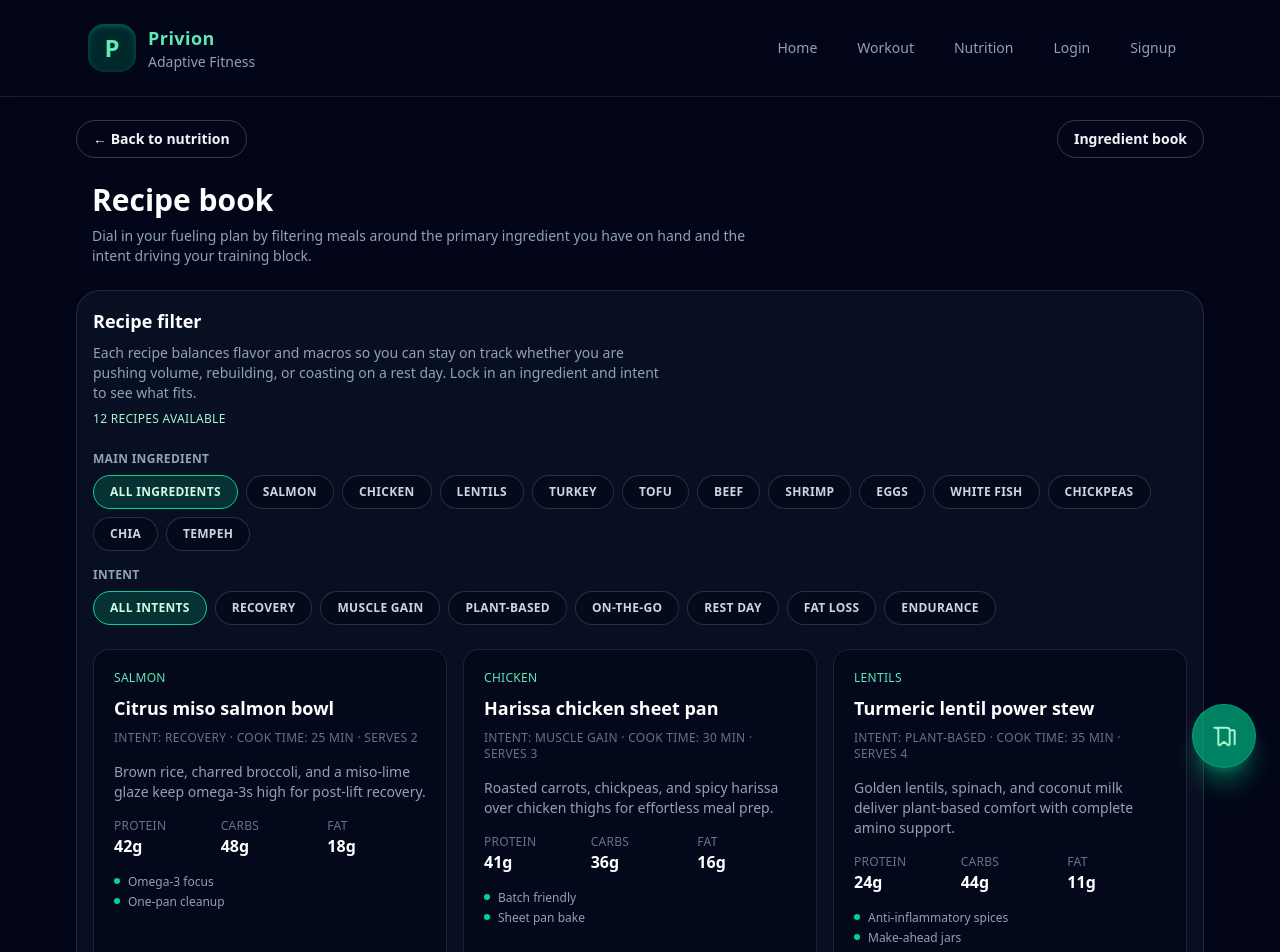
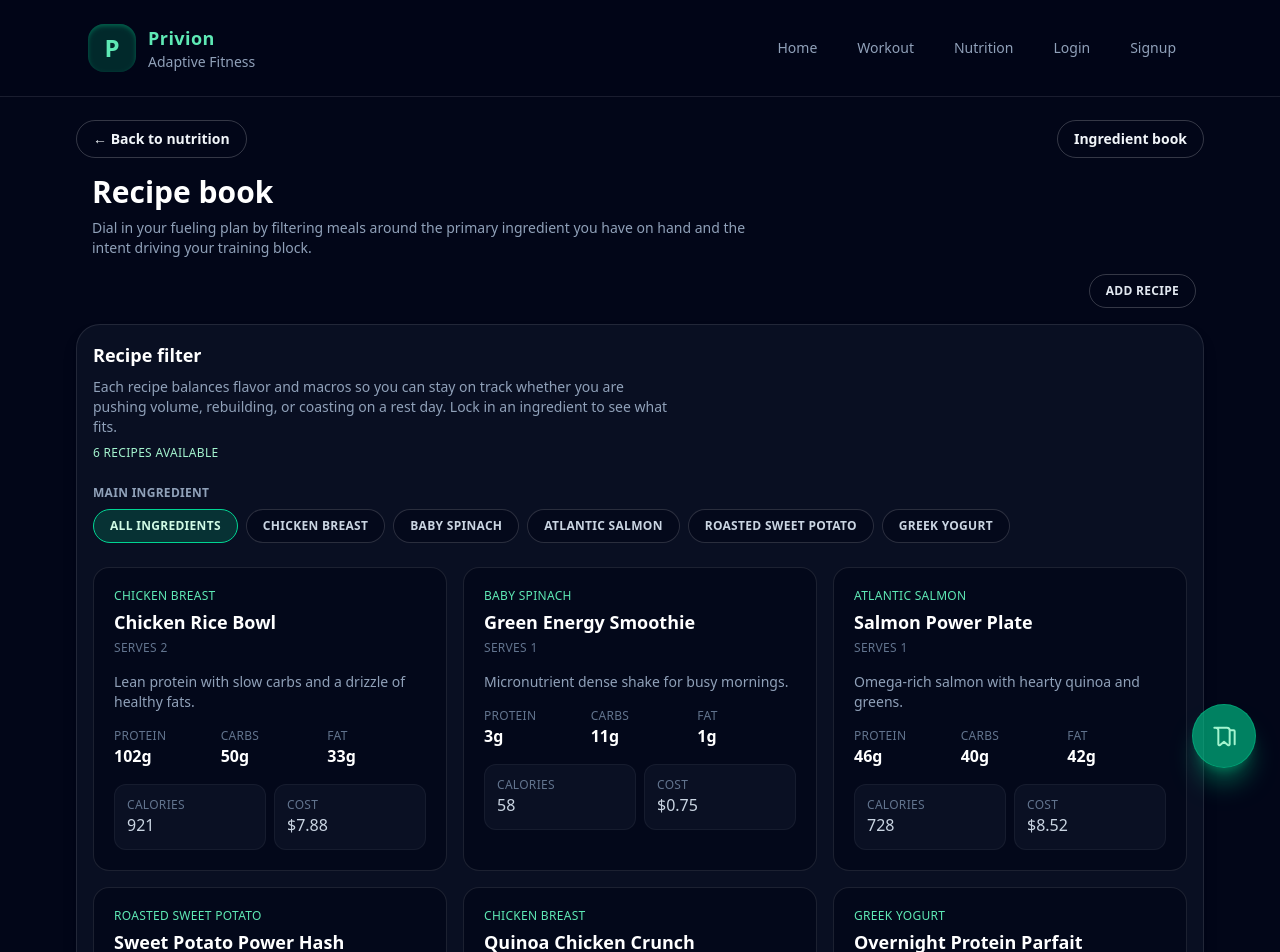
Before and after one commit to triek/privion, a Vue app: page /recipes in a window 1280 px wide. Shown: the top 952 px of the page. Built offline with nearby package versions, Linux system fonts and the light colour scheme.

Commit message:
feature to add new recipe

```diff
--- a/src/views/RecipeBookView.vue
+++ b/src/views/RecipeBookView.vue
@@ -1,5 +1,5 @@
 <template>
-  <div class="space-y-6">
+  <div class="space-y-4">
     <!-- Navigation buttons -->
     <div class="flex justify-between items-center">
       <RouterLink
@@ -25,18 +25,144 @@
       </p>
     </header>
 
+    <div class="flex justify-end px-2">
+      <button
+        type="button"
+        class="rounded-full border border-white/20 px-4 py-2 text-xs font-semibold uppercase tracking-wide text-slate-200 transition hover:-translate-y-0.5 hover:border-emerald-300/70 hover:text-emerald-100"
+        @click="openNewRecipeForm"
+      >
+        Add recipe
+      </button>
+    </div>
+
+    <section
+      v-if="showNewRecipeForm"
+      class="space-y-4 rounded-3xl border border-white/10 bg-slate-900/60 p-4 shadow-lg shadow-slate-950/30"
+    >
+      <div class="flex flex-wrap items-center justify-between gap-3">
+        <div class="space-y-1">
+          <p class="text-xs font-semibold uppercase tracking-wide text-emerald-200">Create a recipe</p>
+          <h2 class="text-lg font-semibold text-white">Add a new recipe from your ingredient list</h2>
+        </div>
+      </div>
+
+      <form class="space-y-4" @submit.prevent="saveRecipe">
+        <div class="grid gap-4 md:grid-cols-[2fr,1fr]">
+          <label class="flex flex-col gap-2 text-xs font-semibold uppercase tracking-wide text-slate-400">
+            Recipe name
+            <input
+              v-model="newRecipe.name"
+              class="rounded-xl border border-white/10 bg-slate-900/70 px-3 py-2 text-sm text-white focus:border-emerald-400 focus:outline-none focus-visible:ring-2 focus-visible:ring-emerald-400/50"
+              type="text"
+              required
+            />
+          </label>
+          <label class="flex flex-col gap-2 text-xs font-semibold uppercase tracking-wide text-slate-400">
+            Servings
+            <input
+              v-model.number="newRecipe.servings"
+              class="rounded-xl border border-white/10 bg-slate-900/70 px-3 py-2 text-sm text-white focus:border-emerald-400 focus:outline-none focus-visible:ring-2 focus-visible:ring-emerald-400/50"
+              min="1"
+              type="number"
+            />
+          </label>
+        </div>
+
+        <label class="flex flex-col gap-2 text-xs font-semibold uppercase tracking-wide text-slate-400">
+          Summary (optional)
+          <textarea
+            v-model="newRecipe.summary"
+            class="min-h-[80px] rounded-xl border border-white/10 bg-slate-900/70 px-3 py-2 text-sm text-white focus:border-emerald-400 focus:outline-none focus-visible:ring-2 focus-visible:ring-emerald-400/50"
+            placeholder="What makes this recipe special?"
+          />
+        </label>
+
+        <div class="space-y-3">
+          <div class="flex flex-wrap items-center justify-between gap-3">
+            <div>
+              <h3 class="text-sm font-semibold text-white">Ingredients</h3>
+              <p class="text-xs text-slate-400">Select items from your ingredient book and set quantities.</p>
+            </div>
+            <label class="flex flex-col gap-1 text-[11px] font-semibold uppercase tracking-wide text-slate-400">
+              <span class="mx-1">Choose ingredient</span>
+              <select
+                v-model="selectedIngredientOption"
+                class="min-w-[240px] rounded-full border border-white/10 bg-slate-900/70 px-4 py-2 text-sm text-white focus:border-emerald-400 focus:outline-none focus-visible:ring-2 focus-visible:ring-emerald-400/50"
+                @change="addSelectedIngredient"
+              >
+                <option disabled value="">Add an ingredient</option>
+                <option v-for="option in ingredientOptions" :key="option.id" :value="option.id">{{ option.name }}</option>
+              </select>
+            </label>
+          </div>
+
+          <div
+            class="grid gap-3 rounded-2xl border-2 border-dashed border-white/15 bg-slate-950/60 p-3"
+            :class="newRecipe.ingredients.length ? 'border-emerald-400/40 bg-emerald-500/5' : ''"
+          >
+            <p
+              v-if="!newRecipe.ingredients.length"
+              class="text-center text-xs uppercase tracking-wide text-slate-500"
+            >
+              Add ingredients from the dropdown above.
+            </p>
+            <article
+              v-for="(ingredient, index) in newRecipe.ingredients"
+              :key="index"
+              class="grid items-center gap-3 rounded-2xl border border-white/10 bg-slate-950/80 p-4 md:grid-cols-[1fr,160px,auto]"
+            >
+              <p class="text-sm font-semibold text-white">{{ ingredientName(ingredient.ingredientId) }}</p>
+
+              <label class="flex flex-col gap-1 text-[11px] font-semibold uppercase tracking-wide text-slate-400">
+                <span class="mx-1">Quantity ({{ ingredientUnitLabel(ingredient.ingredientId) }})</span>
+                <input
+                  v-model.number="ingredient.quantity"
+                  class="rounded-xl border border-white/10 bg-slate-900/70 px-3 py-2 text-sm text-white focus:border-emerald-400 focus:outline-none focus-visible:ring-2 focus-visible:ring-emerald-400/50"
+                  min="0"
+                  type="number"
+                />
+              </label>
+
+              <button
+                type="button"
+                class="text-[11px] uppercase tracking-wide text-rose-300 transition hover:text-rose-200"
+                @click="removeIngredientRow(index)"
+              >
+                Delete
+              </button>
+            </article>
+          </div>
+        </div>
+
+        <div class="flex flex-wrap justify-between items-center gap-3">
+          <button
+            type="button"
+            class="rounded-full border border-white/20 px-4 py-2 text-xs font-semibold uppercase tracking-wide text-slate-200 transition hover:-translate-y-0.5 hover:border-rose-300/70 hover:text-rose-100"
+            @click="closeNewRecipeForm"
+          >
+            Cancel
+          </button>
+          <button
+            type="submit"
+            class="rounded-full border border-emerald-400/60 bg-emerald-500/10 px-5 py-2 text-xs font-semibold uppercase tracking-wide text-emerald-200 transition hover:-translate-y-0.5 hover:border-emerald-300/70"
+          >
+            Save recipe
+          </button>
+        </div>
+      </form>
+    </section>
+
     <section class="space-y-6 rounded-3xl border border-white/10 bg-slate-900/60 p-4 shadow-lg shadow-slate-950/30">
       <div class="flex flex-wrap items-start justify-between gap-6">
         <div class="space-y-2">
           <h2 class="text-lg font-semibold text-white">Recipe filter</h2>
           <p class="max-w-xl text-sm text-slate-400">
             Each recipe balances flavor and macros so you can stay on track whether you are pushing volume, rebuilding, or
-            coasting on a rest day. Lock in an ingredient and intent to see what fits.
+            coasting on a rest day. Lock in an ingredient to see what fits.
           </p>
           <p class="text-xs uppercase tracking-wide text-emerald-200">{{ filteredRecipes.length }} recipes available</p>
         </div>
-        <div class="w-full space-y-4 justify-end">
-          <!-- Main ingredient -->
+        <div class="flex flex-col items-end gap-3 sm:flex-row sm:items-center">
           <div class="space-y-2 sm:w-1/2 lg:w-auto">
             <h3 class="text-xs font-semibold uppercase tracking-wide text-slate-400">Main ingredient</h3>
             <div class="flex flex-wrap gap-2">
@@ -56,62 +182,45 @@
               </button>
             </div>
           </div>
-
-          <!-- Intent -->
-          <div class="space-y-2 sm:w-1/2 lg:w-auto">
-            <h3 class="text-xs font-semibold uppercase tracking-wide text-slate-400">Intent</h3>
-            <div class="flex flex-wrap gap-2">
-              <button
-                v-for="filter in intentFilters"
-                :key="filter.value"
-                type="button"
-                class="rounded-full border px-4 py-2 text-xs font-semibold uppercase tracking-wide transition"
-                :class="
-                  selectedIntent === filter.value
-                    ? 'border-emerald-400 bg-emerald-500/20 text-emerald-100'
-                    : 'border-white/15 bg-slate-950/60 text-slate-300 hover:border-white/30 hover:text-white'
-                "
-                @click="selectedIntent = filter.value"
-              >
-                {{ filter.label }}
-              </button>
-            </div>
-          </div>
         </div>
       </div>
 
       <div class="grid gap-4 sm:grid-cols-2 xl:grid-cols-3">
         <article
           v-for="recipe in filteredRecipes"
-          :key="recipe.name"
+          :key="recipe.id"
           class="flex flex-col gap-4 rounded-2xl border border-white/10 bg-slate-950/70 p-5 text-sm text-slate-300"
         >
-          <header class="space-y-2">
+          <header class="space-y-1">
             <p class="text-xs uppercase tracking-wide text-emerald-300">{{ recipe.mainIngredient }}</p>
             <h3 class="text-lg font-semibold text-white">{{ recipe.name }}</h3>
-            <p class="text-xs uppercase tracking-wide text-slate-500">Intent: {{ recipe.intent }} · Cook time: {{ recipe.cookTime }} · Serves {{ recipe.servings }}</p>
+            <p class="text-xs uppercase tracking-wide text-slate-500">Serves {{ recipe.servings }}</p>
           </header>
-          <p class="text-slate-400">{{ recipe.description }}</p>
+          <p class="text-slate-400">{{ recipe.summary }}</p>
           <dl class="grid grid-cols-3 gap-2 text-xs text-slate-400">
             <div>
               <dt class="uppercase tracking-wide text-slate-500">Protein</dt>
-              <dd class="text-base font-semibold text-white">{{ recipe.macros.protein }}g</dd>
+              <dd class="text-base font-semibold text-white">{{ recipe.totals.protein.toFixed(0) }}g</dd>
             </div>
             <div>
               <dt class="uppercase tracking-wide text-slate-500">Carbs</dt>
-              <dd class="text-base font-semibold text-white">{{ recipe.macros.carbs }}g</dd>
+              <dd class="text-base font-semibold text-white">{{ recipe.totals.carbs.toFixed(0) }}g</dd>
             </div>
             <div>
               <dt class="uppercase tracking-wide text-slate-500">Fat</dt>
-              <dd class="text-base font-semibold text-white">{{ recipe.macros.fat }}g</dd>
+              <dd class="text-base font-semibold text-white">{{ recipe.totals.fat.toFixed(0) }}g</dd>
             </div>
           </dl>
-          <ul class="space-y-1 text-xs text-slate-400">
-            <li v-for="highlight in recipe.highlights" :key="highlight" class="flex items-start gap-2">
-              <span class="mt-1 h-1.5 w-1.5 rounded-full bg-emerald-400"></span>
-              <span>{{ highlight }}</span>
-            </li>
-          </ul>
+          <dl class="grid grid-cols-2 gap-2 text-xs text-slate-400">
+            <div class="rounded-xl border border-white/5 bg-slate-900/60 p-3">
+              <dt class="uppercase tracking-wide text-slate-500">Calories</dt>
+              <dd class="text-base text-slate-300">{{ recipe.totals.calories.toFixed(0) }}</dd>
+            </div>
+            <div class="rounded-xl border border-white/5 bg-slate-900/60 p-3">
+              <dt class="uppercase tracking-wide text-slate-500">Cost</dt>
+              <dd class="text-base text-slate-300">${{ recipe.totals.cost.toFixed(2) }}</dd>
+            </div>
+          </dl>
         </article>
       </div>
     </section>
@@ -119,38 +228,110 @@
 </template>
 
 <script setup lang="ts">
-import { computed, ref } from 'vue'
+import { computed, reactive, ref } from 'vue'
 import { RouterLink } from 'vue-router'
+import { storeToRefs } from 'pinia'
 
-import { performanceRecipes, type MainIngredient, type RecipeCardData, type RecipeIntent } from '@/data/recipes'
+import type { RecipeIngredient } from '@/types/nutrition'
+import { useNutritionStore } from '@/stores/nutrition'
 
-type IngredientFilterOption = 'All' | MainIngredient
+type IngredientFilterOption = 'All' | string
 
-type IntentFilterOption = 'All' | RecipeIntent
-
-const recipes: RecipeCardData[] = performanceRecipes
-
-const ingredientOptions = [...new Set(recipes.map((recipe) => recipe.mainIngredient))] as MainIngredient[]
-const intentOptions = [...new Set(recipes.map((recipe) => recipe.intent))] as RecipeIntent[]
-
-const ingredientFilters: { label: string; value: IngredientFilterOption }[] = [
-  { label: 'All ingredients', value: 'All' },
-  ...ingredientOptions.map((ingredient) => ({ label: ingredient, value: ingredient })),
-]
-
-const intentFilters: { label: string; value: IntentFilterOption }[] = [
-  { label: 'All intents', value: 'All' },
-  ...intentOptions.map((intent) => ({ label: intent, value: intent })),
-]
+const nutritionStore = useNutritionStore()
+const { ingredients, recipeSummaries } = storeToRefs(nutritionStore)
 
 const selectedIngredient = ref<IngredientFilterOption>('All')
-const selectedIntent = ref<IntentFilterOption>('All')
+const showNewRecipeForm = ref(false)
+const selectedIngredientOption = ref('')
+
+const newRecipe = reactive<{ name: string; servings: number; summary: string; ingredients: RecipeIngredient[] }>({
+  name: '',
+  servings: 2,
+  summary: '',
+  ingredients: [],
+})
+
+const ingredientOptions = computed(() => ingredients.value.map((ingredient) => ({ id: ingredient.id, name: ingredient.name })))
+
+const recipeCards = computed(() =>
+  recipeSummaries.value.map(({ recipe, totals }) => {
+    const mainIngredient = ingredients.value.find((item) => item.id === recipe.ingredients[0]?.ingredientId)
+
+    return {
+      id: recipe.id,
+      name: recipe.name,
+      servings: recipe.servings,
+      summary: recipe.summary ?? 'Protein-forward prep built from your book.',
+      mainIngredient: mainIngredient?.name ?? 'Uncategorized',
+      totals,
+    }
+  })
+)
+
+const ingredientFilters = computed(() => [
+  { label: 'All ingredients', value: 'All' as IngredientFilterOption },
+  ...[...new Set(recipeCards.value.map((item) => item.mainIngredient))].map((ingredient) => ({ label: ingredient, value: ingredient })),
+])
 
 const filteredRecipes = computed(() =>
-  recipes.filter(
-    (recipe) =>
-      (selectedIngredient.value === 'All' || recipe.mainIngredient === selectedIngredient.value) &&
-      (selectedIntent.value === 'All' || recipe.intent === selectedIntent.value)
-  )
+  recipeCards.value.filter((recipe) => selectedIngredient.value === 'All' || recipe.mainIngredient === selectedIngredient.value)
 )
+
+const resetForm = () => {
+  newRecipe.name = ''
+  newRecipe.servings = 2
+  newRecipe.summary = ''
+  newRecipe.ingredients = []
+  selectedIngredientOption.value = ''
+}
+
+const openNewRecipeForm = () => {
+  showNewRecipeForm.value = true
+}
+
+const closeNewRecipeForm = () => {
+  resetForm()
+  showNewRecipeForm.value = false
+}
+
+const removeIngredientRow = (index: number) => {
+  newRecipe.ingredients.splice(index, 1)
+}
+
+const ingredientName = (ingredientId: string) => ingredients.value.find((item) => item.id === ingredientId)?.name ?? 'Ingredient'
+
+const addSelectedIngredient = () => {
+  if (!selectedIngredientOption.value) return
+
+  newRecipe.ingredients.push({ ingredientId: selectedIngredientOption.value, quantity: 0 })
+  selectedIngredientOption.value = ''
+}
+
+const ingredientUnitLabel = (ingredientId: string) => {
+  const ingredient = ingredients.value.find((item) => item.id === ingredientId)
+  return ingredient?.unit ?? 'g'
+}
+
+const saveRecipe = () => {
+  const trimmedName = newRecipe.name.trim()
+  if (!trimmedName || !newRecipe.ingredients.length) return
+
+  const cleanedIngredients = newRecipe.ingredients
+    .filter((item) => item.ingredientId && item.quantity > 0)
+    .map((item) => ({
+      ingredientId: item.ingredientId,
+      quantity: item.quantity,
+    }))
+
+  if (!cleanedIngredients.length) return
+
+  nutritionStore.addRecipe({
+    name: trimmedName,
+    servings: newRecipe.servings > 0 ? newRecipe.servings : 1,
+    summary: newRecipe.summary.trim() || undefined,
+    ingredients: cleanedIngredients,
+  })
+
+  closeNewRecipeForm()
+}
 </script>
```
